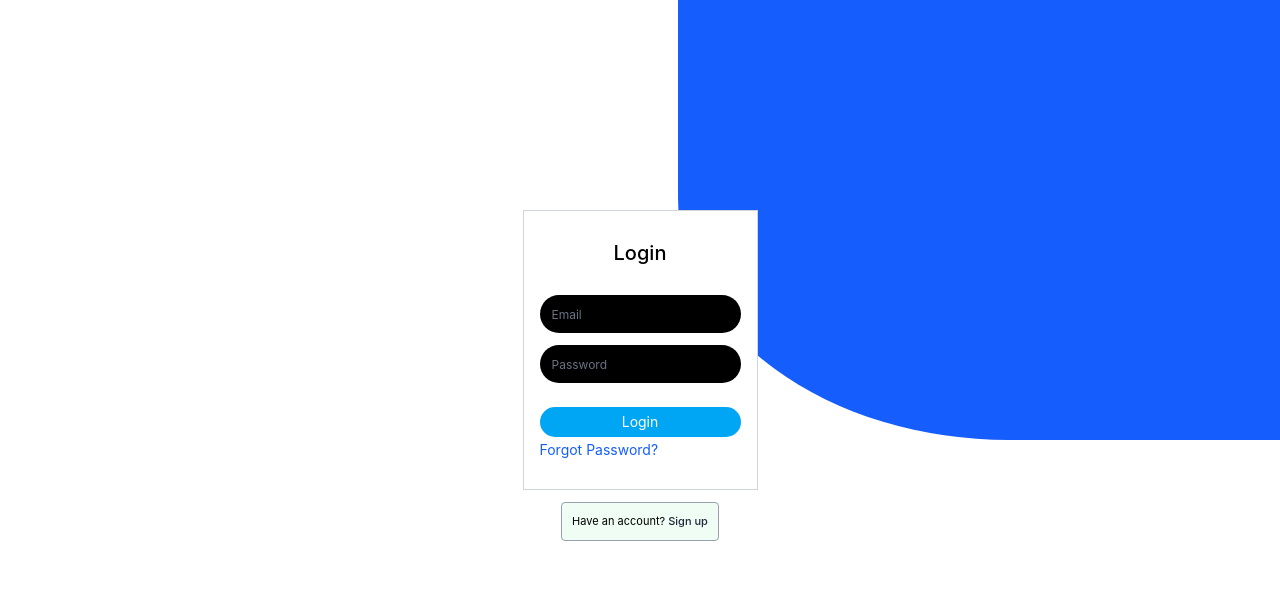
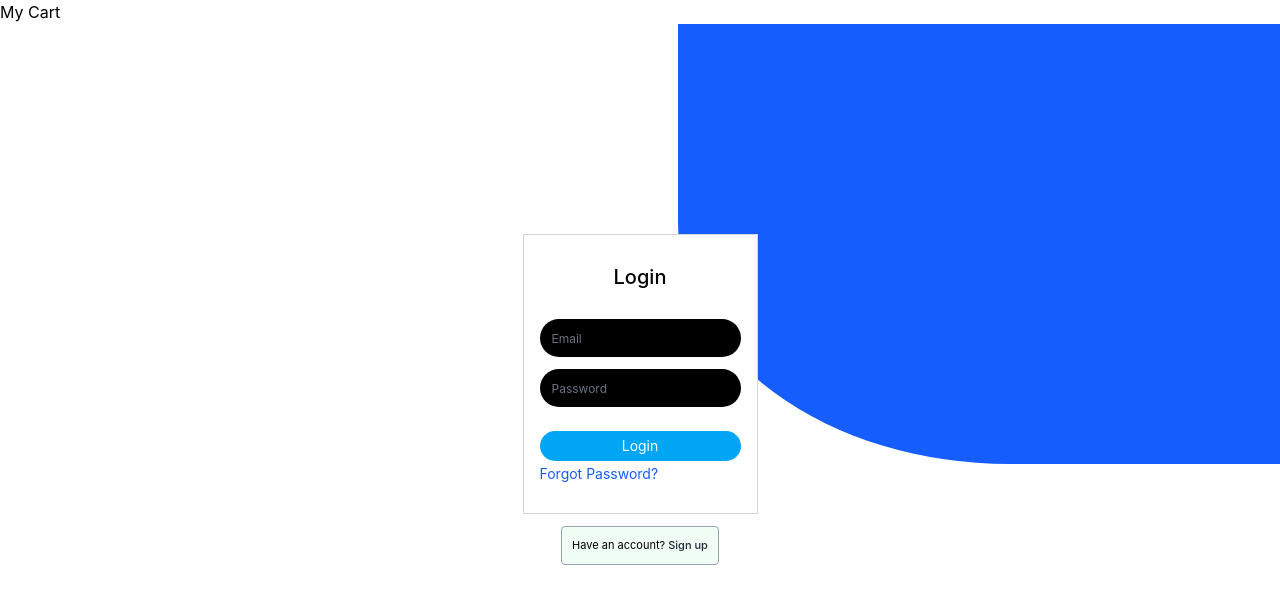
Before and after one commit to nidhiwhocodes/React-Expense-Tracker, a React (Vite) app: page /login in a window 1280 px wide. Shown: the top 604 px of the page. Built offline with nearby package versions, Linux system fonts and the light colour scheme; no server answers.

Commit message:
add Redux for cart management; implement cart slice, store, and components

```diff
--- a/package.json
+++ b/package.json
@@ -10,10 +10,12 @@
     "preview": "vite preview"
   },
   "dependencies": {
+    "@reduxjs/toolkit": "^2.13.0",
     "@tailwindcss/vite": "^4.3.3",
     "firebase": "^12.19.0",
     "react": "^19.2.8",
     "react-dom": "^19.2.8",
+    "react-redux": "^9.3.0",
     "react-router-dom": "^7.18.4",
     "tailwindcss": "^4.3.3"
   },
--- a/src/App.jsx
+++ b/src/App.jsx
@@ -5,11 +5,15 @@ import Signup from "./Pages/Signup";
 import Welcome from "./Pages/Welcome";
 import CompleteProfile from "./Pages/CompleteProfile";
 import ForgotPassword from "./Pages/ForgotPassword";
+import Navbar from "./components/Navbar";
 
 function App() {
   return (
-    <Routes>
-      <Route path="/" element={<Navigate to="/login" />} />
+    <div>
+      <Navbar />
+      <Routes>
+
+        <Route path="/" element={<Navigate to="/login" />} />
 
       <Route path="/login" element={<Login />} />
 
@@ -20,6 +24,7 @@ function App() {
       <Route path="/contact-details" element={<CompleteProfile />} />
       <Route path="/forgot-password" element={<ForgotPassword />} />
     </Routes>
+   </div>
   );
 }
 
--- /dev/null
+++ b/src/components/Cart.jsx
@@ -0,0 +1,21 @@
+import { useSelector } from "react-redux";
+
+function Cart() {
+  const isCartVisible = useSelector(
+    (state) => state.cart.isCartVisible
+  );
+
+  if (!isCartVisible) {
+    return null;
+  }
+
+  return (
+    <div>
+      <h2>My Cart</h2>
+
+      <p>Your cart is visible.</p>
+    </div>
+  );
+}
+
+export default Cart;
--- /dev/null
+++ b/src/components/Navbar.jsx
@@ -0,0 +1,20 @@
+import { useDispatch } from "react-redux";
+import { toggleCart } from "../redux/cartSlice";
+
+function Navbar() {
+  const dispatch = useDispatch();
+
+  const cartHandler = () => {
+    dispatch(toggleCart());
+  };
+
+  return (
+    <nav>
+      <button onClick={cartHandler}>
+        My Cart
+      </button>
+    </nav>
+  );
+}
+
+export default Navbar;
--- a/src/main.jsx
+++ b/src/main.jsx
@@ -1,9 +1,11 @@
 import React from "react";
 import ReactDOM from "react-dom/client";
 import { BrowserRouter } from "react-router-dom";
+import { Provider } from "react-redux";
 
 import App from "./App";
 import "./index.css";
+import store from "./redux/store";
 
 import AuthProvider from "./context/AuthProvider";
 import ExpenseProvider from "./context/ExpenseProvider";
@@ -11,6 +13,7 @@ import ThemeProvider from "./context/ThemeProvider";
 
 ReactDOM.createRoot(document.getElementById("root")).render(
   <React.StrictMode>
+     <Provider store={store}>
     <BrowserRouter>
       <AuthProvider>
         <ExpenseProvider>
@@ -20,5 +23,6 @@ ReactDOM.createRoot(document.getElementById("root")).render(
         </ExpenseProvider>
       </AuthProvider>
     </BrowserRouter>
+    </Provider>
   </React.StrictMode>
 );
--- /dev/null
+++ b/src/redux/cartSlice.js
@@ -0,0 +1,19 @@
+import { createSlice } from "@reduxjs/toolkit";
+
+const initialState = {
+  isCartVisible: false,
+};
+
+const cartSlice = createSlice({
+  name: "cart",
+  initialState,
+  reducers: {
+    toggleCart(state) {
+      state.isCartVisible = !state.isCartVisible;
+    },
+  },
+});
+
+export const { toggleCart } = cartSlice.actions;
+
+export default cartSlice.reducer;
--- /dev/null
+++ b/src/redux/store.js
@@ -0,0 +1,10 @@
+import { configureStore } from "@reduxjs/toolkit";
+import cartReducer from "./cartSlice";
+
+const store = configureStore({
+  reducer: {
+    cart: cartReducer,
+  },
+});
+
+export default store;
```
Also changed, not shown: 1 other file (tests, documents, lock files or other folders).
